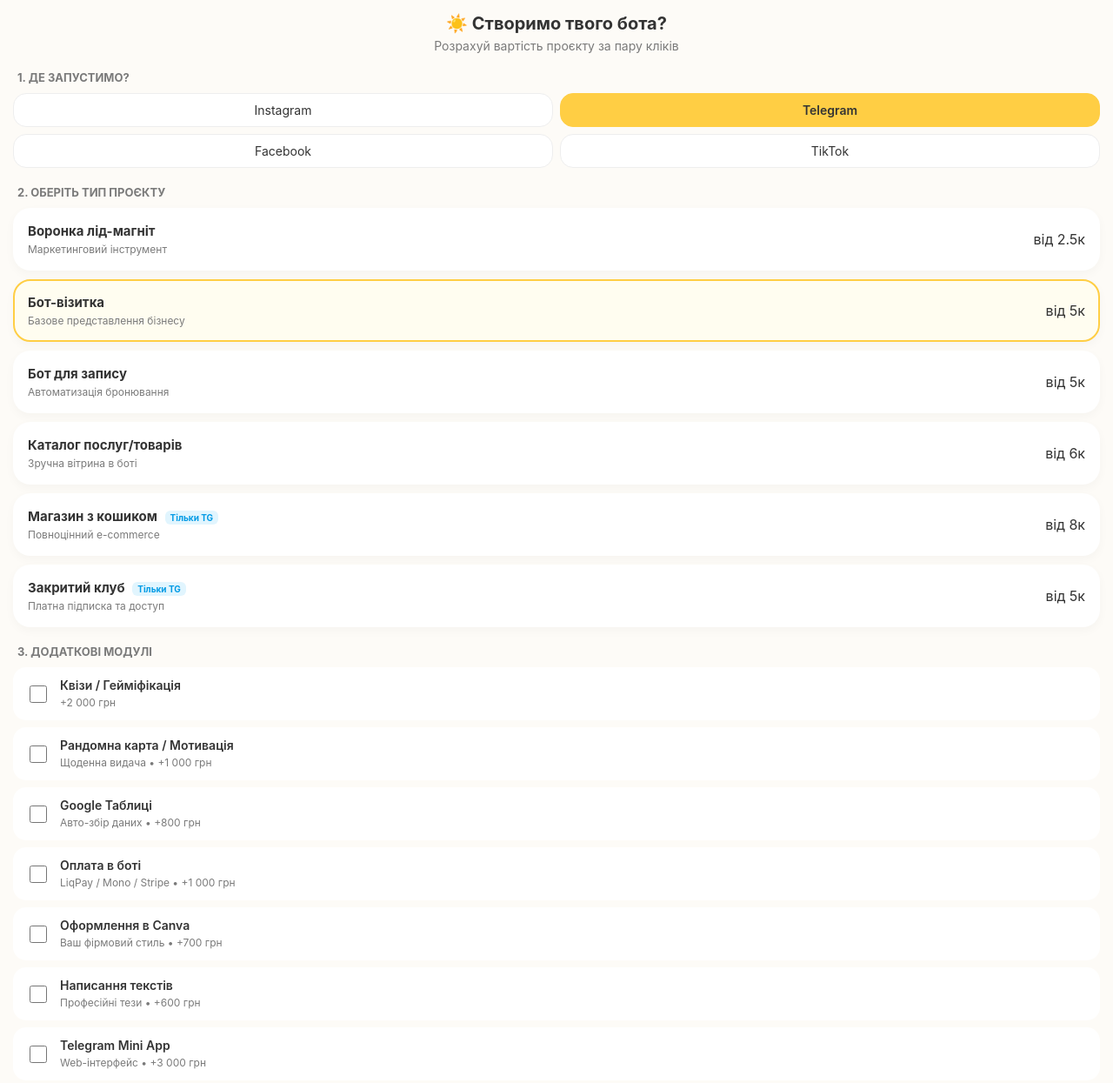
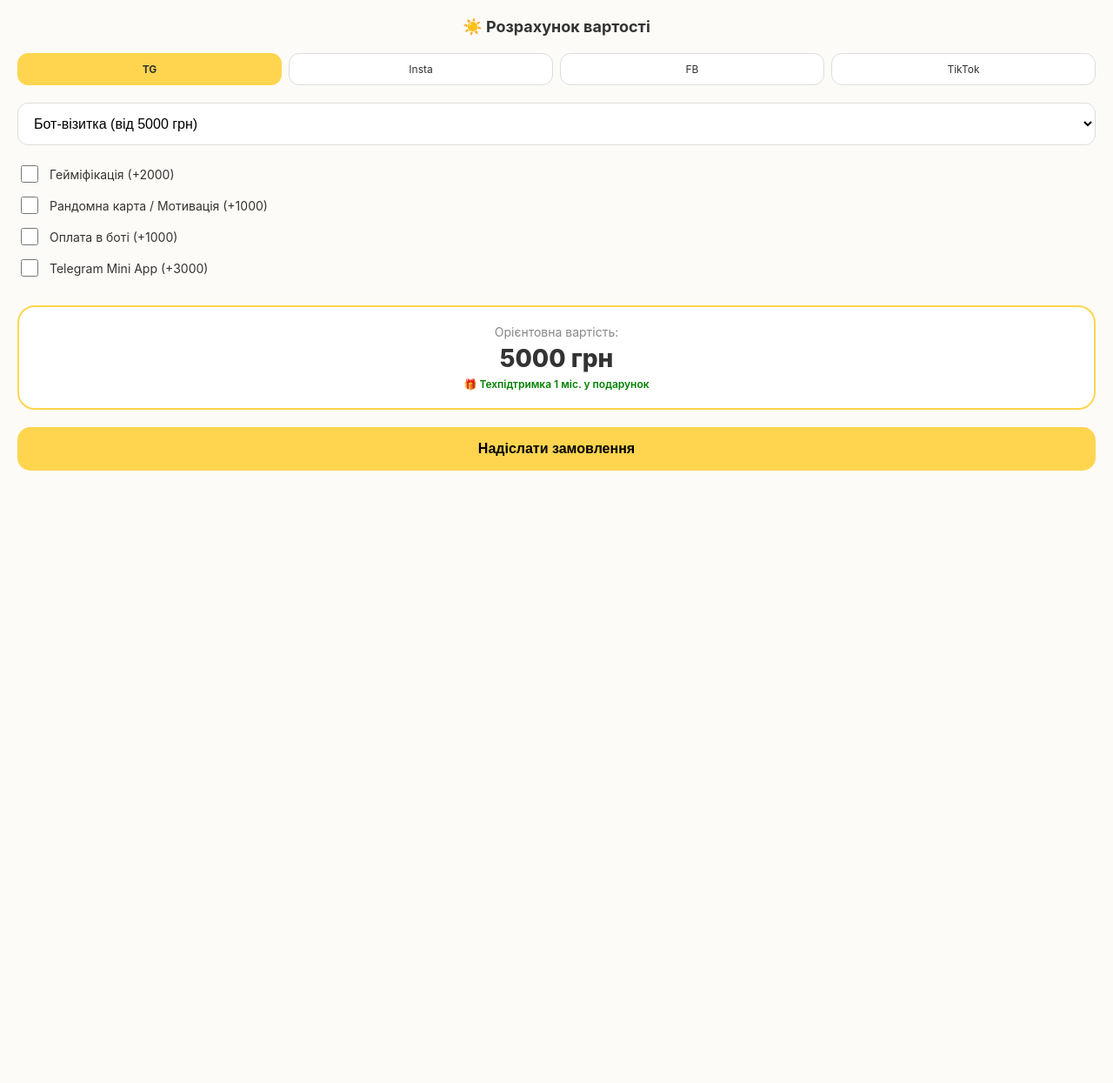
Before and after one commit to jenikka-dreamer/chatbot-calculator, a plain HTML site: page index.html in a window 1280 px wide. Shown: the top 1245 px of the page at 87% size. After the commit the page ends 800 px from the top, so only its background shows below. Drawn offline with Linux system fonts and the light colour scheme; a script that the page names is missing.

Commit message:
Update index.html

```diff
--- a/index.html
+++ b/index.html
@@ -3,237 +3,123 @@
 <head>
     <meta charset="UTF-8">
     <meta name="viewport" content="width=device-width, initial-scale=1.0, maximum-scale=1.0, user-scalable=no">
-    <title>Бот-Калькулятор</title>
+    <title>Бот Калькулятор</title>
     <script src="https://telegram.org/js/telegram-web-app.js"></script>
     <style>
         :root {
-            --bg-milky: #FDFBF7;
-            --sun-yellow: #FFCE44;
-            --sun-dark: #FDB813;
-            --card-white: #FFFFFF;
-            --text-main: #333333;
-            --text-gray: #7A7A7A;
-            --radius: 20px;
+            --bg: #FDFBF7; /* Молочний */
+            --yellow: #FFD54F; /* Сонячний */
+            --dark: #333;
+            --gray: #888;
         }
 
         body {
-            font-family: -apple-system, BlinkMacSystemFont, "Segoe UI", Roboto, Helvetica, Arial, sans-serif;
-            background-color: var(--bg-milky);
-            color: var(--text-main);
-            margin: 0; padding: 15px;
-            padding-bottom: 50px;
+            font-family: -apple-system, sans-serif;
+            background-color: var(--bg);
+            color: var(--dark);
+            margin: 0; padding: 20px;
+            display: flex; flex-direction: column; gap: 20px;
         }
 
-        .header { text-align: center; margin-bottom: 20px; }
-        .header h1 { font-size: 20px; margin: 0; }
-        .header p { font-size: 14px; color: var(--text-gray); margin-top: 5px; }
+        h2 { font-size: 18px; text-align: center; margin: 0; }
 
-        .section-title {
-            font-size: 13px; font-weight: 700; color: var(--text-gray);
-            text-transform: uppercase; margin: 20px 0 10px 5px;
+        /* Компактні кнопки платформ */
+        .platforms { display: flex; justify-content: space-around; gap: 8px; }
+        .p-btn {
+            flex: 1; padding: 10px 5px; background: #fff; border: 1px solid #ddd;
+            border-radius: 12px; font-size: 12px; text-align: center; cursor: pointer;
+        }
+        .p-btn.active { background: var(--yellow); border-color: var(--yellow); font-weight: bold; }
+
+        /* Випадаючий список замість карток */
+        select {
+            width: 100%; padding: 14px; border-radius: 12px; border: 1px solid #ddd;
+            font-size: 16px; background: #fff; outline: none;
         }
 
-        /* Платформи */
-        .platform-grid { display: grid; grid-template-columns: 1fr 1fr; gap: 8px; }
-        .chip {
-            background: var(--card-white); border: 1.5px solid #eee;
-            padding: 10px; border-radius: 15px; text-align: center;
-            font-size: 14px; cursor: pointer; transition: 0.2s;
+        /* Опції маленькими рядками */
+        .options { display: flex; flex-direction: column; gap: 10px; }
+        .opt { display: flex; align-items: center; gap: 10px; font-size: 14px; }
+        input[type="checkbox"] { width: 20px; height: 20px; accent-color: var(--yellow); }
+
+        /* Підсумок */
+        .total-box {
+            margin-top: 10px; padding: 20px; background: #fff;
+            border-radius: 20px; border: 2px solid var(--yellow); text-align: center;
         }
-        .chip.active { background: var(--sun-yellow); border-color: var(--sun-yellow); font-weight: 600; }
+        .price { font-size: 28px; font-weight: 800; margin: 5px 0; }
+        .bonus { font-size: 12px; color: green; font-weight: 600; }
 
-        /* Послуги */
-        .service-list { display: flex; flex-direction: column; gap: 10px; }
-        .service-card {
-            background: var(--card-white); border-radius: var(--radius);
-            padding: 15px; display: flex; justify-content: space-between; align-items: center;
-            box-shadow: 0 4px 12px rgba(0,0,0,0.03); border: 2px solid transparent; cursor: pointer;
+        .btn-send {
+            background: var(--yellow); border: none; width: 100%; padding: 16px;
+            border-radius: 15px; font-size: 16px; font-weight: bold; cursor: pointer;
         }
-        .service-card.active { border-color: var(--sun-yellow); background: #FFFDF0; }
-        .service-info h3 { margin: 0; font-size: 15px; }
-        .service-info p { margin: 4px 0 0; font-size: 12px; color: var(--text-gray); }
-        .tag-tg { font-size: 10px; background: #e1f5fe; color: #039be5; padding: 2px 6px; border-radius: 6px; margin-left: 5px; }
-
-        /* Опції */
-        .options-grid { display: grid; grid-template-columns: 1fr; gap: 8px; }
-        .option-item {
-            background: var(--card-white); border-radius: 15px; padding: 12px 15px;
-            display: flex; align-items: center; gap: 12px; cursor: pointer;
-        }
-        .option-item input { width: 20px; height: 20px; accent-color: var(--sun-yellow); }
-        .option-details div { font-size: 14px; font-weight: 600; }
-        .option-details span { font-size: 12px; color: var(--text-gray); }
-
-        /* Summary */
-        .summary-box {
-            background: var(--card-white); border-radius: var(--radius); padding: 20px;
-            margin-top: 30px; border: 2px solid var(--sun-yellow);
-        }
-        .summary-item { display: flex; justify-content: space-between; font-size: 14px; margin-bottom: 8px; }
-        .bonus-line { color: #27ae60; font-weight: 600; }
-        .total-line {
-            margin-top: 15px; padding-top: 15px; border-top: 1px dashed #ddd;
-            display: flex; justify-content: space-between; align-items: center;
-        }
-        .total-price { font-size: 26px; font-weight: 800; color: var(--text-main); }
-
-        .btn-main {
-            background: var(--sun-yellow); color: var(--text-main); border: none;
-            width: 100%; padding: 16px; border-radius: 18px; font-size: 16px; font-weight: 700;
-            margin-top: 20px; cursor: pointer; box-shadow: 0 4px 15px rgba(255, 206, 68, 0.4);
-        }
-        .btn-main:active { transform: scale(0.98); }
     </style>
 </head>
 <body>
 
-<div class="header">
-    <h1>☀️ Створимо твого бота?</h1>
-    <p>Розрахуй вартість проєкту за пару кліків</p>
-</div>
+    <h2>☀️ Розрахунок вартості</h2>
 
-<div class="section-title">1. Де запустимо?</div>
-<div class="platform-grid">
-    <div class="chip" onclick="togglePlatform(this, 'Instagram')">Instagram</div>
-    <div class="chip active" onclick="togglePlatform(this, 'Telegram')">Telegram</div>
-    <div class="chip" onclick="togglePlatform(this, 'Facebook')">Facebook</div>
-    <div class="chip" onclick="togglePlatform(this, 'TikTok')">TikTok</div>
-</div>
+    <!-- 1. Платформи -->
+    <div class="platforms">
+        <div class="p-btn active" onclick="this.classList.toggle('active'); calc()">TG</div>
+        <div class="p-btn" onclick="this.classList.toggle('active'); calc()">Insta</div>
+        <div class="p-btn" onclick="this.classList.toggle('active'); calc()">FB</div>
+        <div class="p-btn" onclick="this.classList.toggle('active'); calc()">TikTok</div>
+    </div>
 
-<div class="section-title">2. Оберіть тип проєкту</div>
-<div class="service-list">
-    <div class="service-card" data-price="2500" data-name="Воронка лід-магніт">
-        <div class="service-info"><h3>Воронка лід-магніт</h3><p>Маркетинговий інструмент</p></div>
-        <div class="price">від 2.5к</div>
+    <!-- 2. Основна послуга -->
+    <select id="mainService" onchange="calc()">
+        <option value="5000">Бот-візитка (від 5000 грн)</option>
+        <option value="2500">Воронка лід-магніт (від 2500 грн)</option>
+        <option value="5000">Бот для запису (від 5000 грн)</option>
+        <option value="6000">Каталог послуг (від 6000 грн)</option>
+        <option value="8000">Магазин з кошиком (від 8000 грн)</option>
+        <option value="5000">Закритий клуб (від 5000 грн)</option>
+    </select>
+
+    <!-- 3. Додатково (Тільки найважливіше) -->
+    <div class="options">
+        <label class="opt"><input type="checkbox" value="2000" onchange="calc()"> Гейміфікація (+2000)</label>
+        <label class="opt"><input type="checkbox" value="1000" onchange="calc()"> Рандомна карта / Мотивація (+1000)</label>
+        <label class="opt"><input type="checkbox" value="1000" onchange="calc()"> Оплата в боті (+1000)</label>
+        <label class="opt"><input type="checkbox" value="3000" onchange="calc()"> Telegram Mini App (+3000)</label>
     </div>
-    <div class="service-card active" data-price="5000" data-name="Бот-візитка">
-        <div class="service-info"><h3>Бот-візитка</h3><p>Базове представлення бізнесу</p></div>
-        <div class="price">від 5к</div>
+
+    <!-- 4. Разом -->
+    <div class="total-box">
+        <div style="font-size: 14px; color: var(--gray);">Орієнтовна вартість:</div>
+        <div class="price"><span id="res">5000</span> грн</div>
+        <div class="bonus">🎁 Техпідтримка 1 міс. у подарунок</div>
     </div>
-    <div class="service-card" data-price="5000" data-name="Smart-запис">
-        <div class="service-info"><h3>Бот для запису</h3><p>Автоматизація бронювання</p></div>
-        <div class="price">від 5к</div>
-    </div>
-    <div class="service-card" data-price="6000" data-name="Каталог">
-        <div class="service-info"><h3>Каталог послуг/товарів</h3><p>Зручна вітрина в боті</p></div>
-        <div class="price">від 6к</div>
-    </div>
-    <div class="service-card" data-price="8000" data-name="Магазин з кошиком">
-        <div class="service-info"><h3>Магазин з кошиком <span class="tag-tg">Тільки TG</span></h3><p>Повноцінний e-commerce</p></div>
-        <div class="price">від 8к</div>
-    </div>
-    <div class="service-card" data-price="5000" data-name="Закритий клуб">
-        <div class="service-info"><h3>Закритий клуб <span class="tag-tg">Тільки TG</span></h3><p>Платна підписка та доступ</p></div>
-        <div class="price">від 5к</div>
-    </div>
-</div>
 
-<div class="section-title">3. Додаткові модулі</div>
-<div class="options-grid">
-    <label class="option-item">
-        <input type="checkbox" data-price="2000" data-name="Гейміфікація" onchange="calc()">
-        <div class="option-details"><div>Квізи / Гейміфікація</div><span>+2 000 грн</span></div>
-    </label>
-    <label class="option-item">
-        <input type="checkbox" data-price="1000" data-name="Рандомна карта" onchange="calc()">
-        <div class="option-details"><div>Рандомна карта / Мотивація</div><span>Щоденна видача • +1 000 грн</span></div>
-    </label>
-    <label class="option-item">
-        <input type="checkbox" data-price="800" data-name="Google Таблиці" onchange="calc()">
-        <div class="option-details"><div>Google Таблиці</div><span>Авто-збір даних • +800 грн</span></div>
-    </label>
-    <label class="option-item">
-        <input type="checkbox" data-price="1000" data-name="Оплата" onchange="calc()">
-        <div class="option-details"><div>Оплата в боті</div><span>LiqPay / Mono / Stripe • +1 000 грн</span></div>
-    </label>
-    <label class="option-item">
-        <input type="checkbox" data-price="700" data-name="Дизайн Canva" onchange="calc()">
-        <div class="option-details"><div>Оформлення в Canva</div><span>Ваш фірмовий стиль • +700 грн</span></div>
-    </label>
-    <label class="option-item">
-        <input type="checkbox" data-price="600" data-name="Копірайтинг" onchange="calc()">
-        <div class="option-details"><div>Написання текстів</div><span>Професійні тези • +600 грн</span></div>
-    </label>
-    <label class="option-item">
-        <input type="checkbox" data-price="3000" data-name="Mini App" onchange="calc()">
-        <div class="option-details"><div>Telegram Mini App</div><span>Web-інтерфейс • +3 000 грн</span></div>
-    </label>
-</div>
-
-<div class="summary-box">
-    <div id="check-list"></div>
-    <div class="summary-item bonus-line"><span>🎁 Техпідтримка (1 міс.)</span><span>0 грн</span></div>
-
-    <div class="total-line">
-        <div style="font-weight: 700;">Орієнтовно:</div>
-        <div class="total-price"><span id="total-val">5000</span> грн</div>
-    </div>
-    <button class="btn-main" onclick="submit()">📩 Надіслати замовлення</button>
-</div>
+    <button class="btn-send" onclick="send()">Надіслати замовлення</button>
 
 <script>
     let tg = window.Telegram.WebApp;
     tg.expand();
-    tg.MainButton.hide();
 
-    function togglePlatform(el, name) {
-        el.classList.toggle('active');
-        calc();
+    function calc() {
+        let base = parseInt(document.getElementById('mainService').value);
+        let extra = 0;
+        document.querySelectorAll('input[type="checkbox"]:checked').forEach(c => {
+            extra += parseInt(c.value);
+        });
+        document.getElementById('res').innerText = (base + extra).toLocaleString();
     }
 
-    // Логіка вибору послуги (тільки одна)
-    const cards = document.querySelectorAll('.service-card');
-    cards.forEach(card => {
-        card.addEventListener('click', () => {
-            cards.forEach(c => c.classList.remove('active'));
-            card.classList.add('active');
-            calc();
-        });
-    });
+    function send() {
+        let platforms = [];
+        document.querySelectorAll('.p-btn.active').forEach(b => platforms.push(b.innerText));
 
-    function calc() {
-        const activeService = document.querySelector('.service-card.active');
-        let total = parseInt(activeTypePrice = activeService.dataset.price);
-        let html = `<div class="summary-item"><span>${activeService.dataset.name}</span><span>${activeService.dataset.price} грн</span></div>`;
-
-        // Платформи
-        let platforms = [];
-        document.querySelectorAll('.chip.active').forEach(p => platforms.push(p.innerText));
-        if(platforms.length > 0) {
-            html += `<div class="summary-item"><span style="color:var(--text-gray)">Платформи: ${platforms.join(', ')}</span><span></span></div>`;
-        }
-
-        // Опції
-        document.querySelectorAll('.option-item input:checked').forEach(opt => {
-            total += parseInt(opt.dataset.price);
-            html += `<div class="summary-item"><span>+ ${opt.dataset.name}</span><span>${opt.dataset.price} грн</span></div>`;
-        });
-
-        document.getElementById('total-val').innerText = total.toLocaleString();
-        document.getElementById('check-list').innerHTML = html;
-    }
-
-    function submit() {
-        const activeService = document.querySelector('.service-card.active').dataset.name;
-        const total = document.getElementById('total-val').innerText;
-        let platforms = [];
-        document.querySelectorAll('.chip.active').forEach(p => platforms.push(p.innerText));
-
-        let options = [];
-        document.querySelectorAll('.option-item input:checked').forEach(opt => options.push(opt.dataset.name));
-
-        const result = {
-            service: activeService,
-            platforms: platforms,
-            options: options,
-            price: total + " грн"
+        let data = {
+            service: document.getElementById('mainService').options[document.getElementById('mainService').selectedIndex].text,
+            platforms: platforms.join(', '),
+            total: document.getElementById('res').innerText + " грн"
         };
 
-        tg.sendData(JSON.stringify(result));
+        tg.sendData(JSON.stringify(data));
     }
-
-    calc();
 </script>
-
 </body>
 </html>
```
